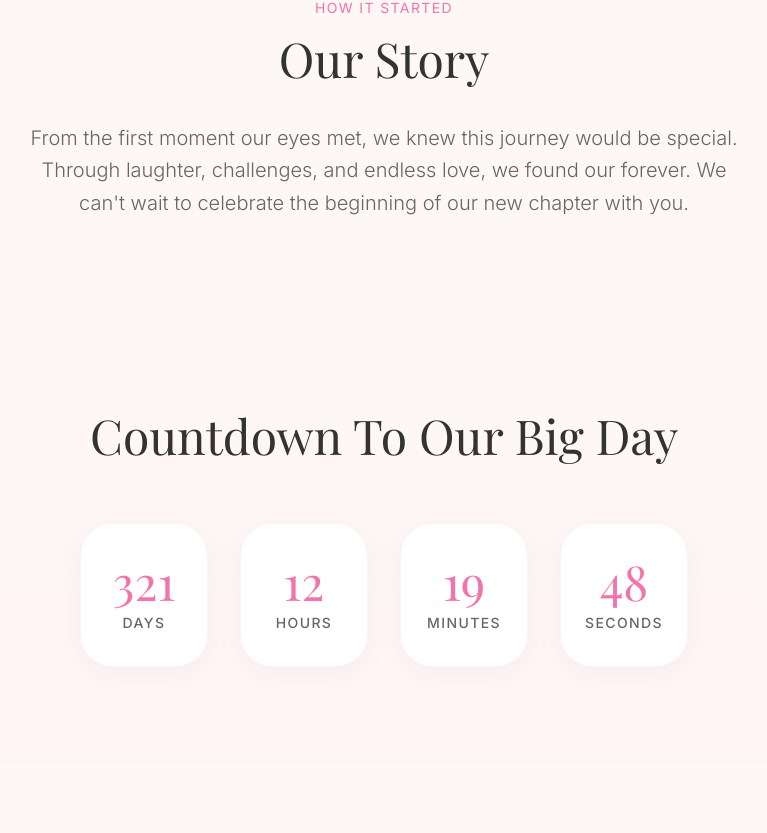
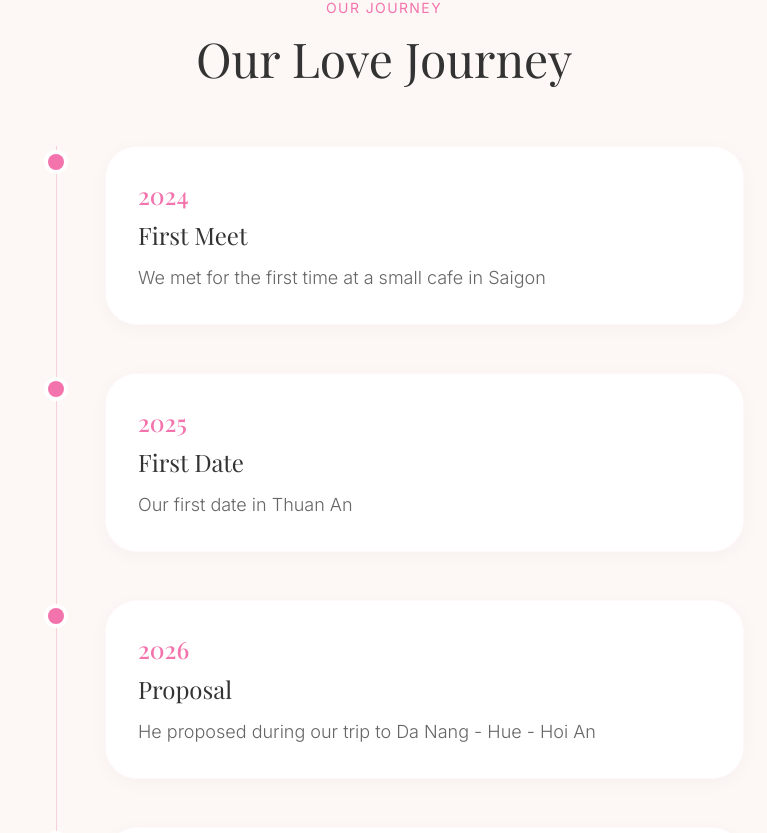
Before and after one commit to DatPHP/Wedding-Janes-Henry-2026, a Next.js app: page / in a window 1280 px wide. Shown: the part 1298-2131 px from the top of the page, without its empty margins (256-1023 px from the left). Built offline with nearby package versions, Linux system fonts and the light colour scheme; a web font is replaced by a local one.

Commit message:
Add story

```diff
--- a/components/Story.tsx
+++ b/components/Story.tsx
@@ -1,15 +1,54 @@
 export default function Story() {
+    const milestones = [
+        {
+            year: "2024",
+            title: "First Meet",
+            desc: "We met for the first time at a small cafe in Saigon",
+        },
+        {
+            year: "2025",
+            title: "First Date",
+            desc: "Our first date in Thuan An",
+        },
+        {
+            year: "2026",
+            title: "Proposal",
+            desc: "He proposed during our trip to Da Nang - Hue - Hoi An",
+        },
+        {
+            year: "2026",
+            title: "Wedding Day",
+            desc: "Our big day - December 6, 2026",
+        },
+    ];
+
     return (
-        <section className="py-24 px-6 max-w-3xl mx-auto text-center">
-            <h2 className="text-accent uppercase tracking-widest text-sm mb-4">How it started</h2>
-            <h3 className="text-4xl md:text-5xl font-serif text-foreground mb-10 font-normal">Our Story</h3>
+        <section className="py-24 px-6 max-w-3xl mx-auto">
+            <div className="text-center mb-16">
+                <h2 className="text-accent uppercase tracking-widest text-sm mb-4">Our Journey</h2>
+                <h3 className="text-4xl md:text-5xl font-serif text-foreground font-normal">Our Love Journey</h3>
+            </div>
 
-            <p className="leading-relaxed text-lg md:text-xl text-muted font-light">
-                From the first moment our eyes met, we knew this journey
-                would be special. Through laughter, challenges, and endless
-                love, we found our forever. We can't wait to celebrate the beginning
-                of our new chapter with you.
-            </p>
+            <div className="relative border-l border-accent/30 ml-4 md:ml-8 space-y-12 pb-8">
+                {milestones.map((item, index) => (
+                    <div key={index} className="relative pl-8 md:pl-12 group">
+                        {/* Timeline Node */}
+                        <div className="absolute -left-[9px] top-2 w-4 h-4 rounded-full bg-accent ring-4 ring-white shadow-sm transition-transform duration-300 group-hover:scale-125"></div>
+
+                        <div className="bg-white p-6 md:p-8 rounded-2xl md:rounded-[32px] shadow-[0_4px_20px_rgb(0,0,0,0.03)] border border-accent/5 transition-transform duration-300 hover:-translate-y-1">
+                            <span className="text-accent font-serif text-xl md:text-2xl mb-2 block font-medium">
+                                {item.year}
+                            </span>
+                            <h4 className="text-foreground text-xl md:text-2xl font-serif mb-3">
+                                {item.title}
+                            </h4>
+                            <p className="text-muted leading-relaxed font-light text-base md:text-lg">
+                                {item.desc}
+                            </p>
+                        </div>
+                    </div>
+                ))}
+            </div>
         </section>
     );
 }
```
